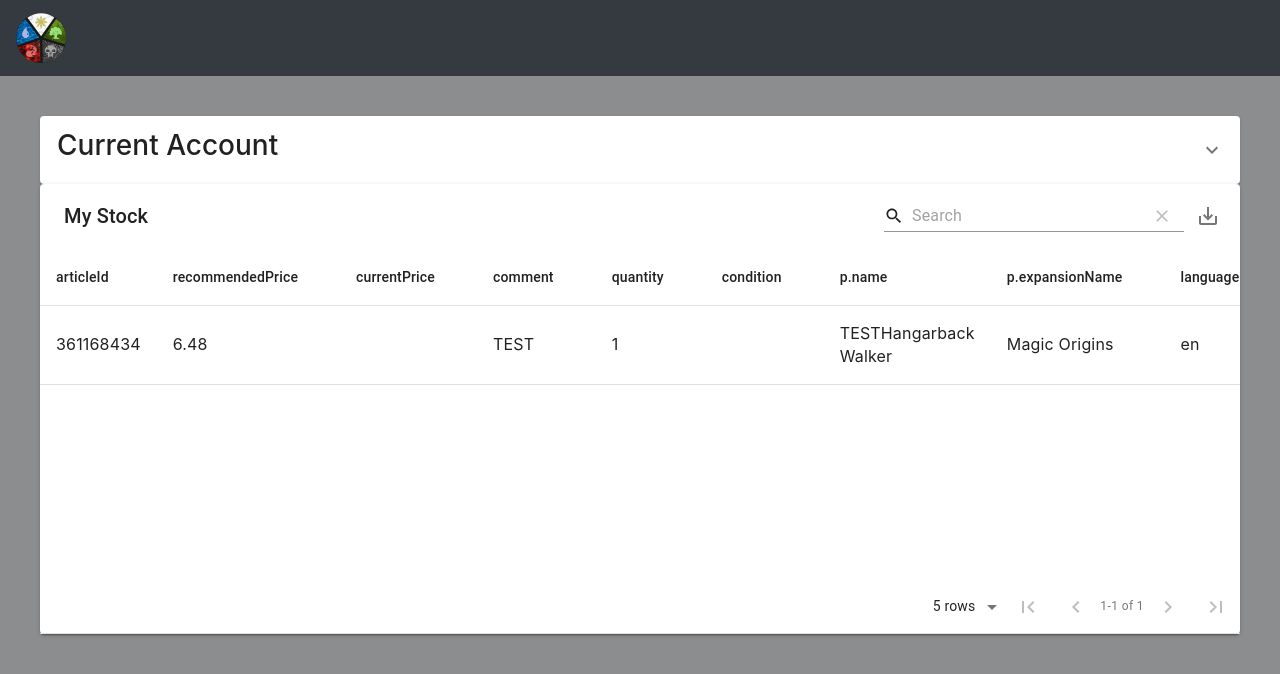
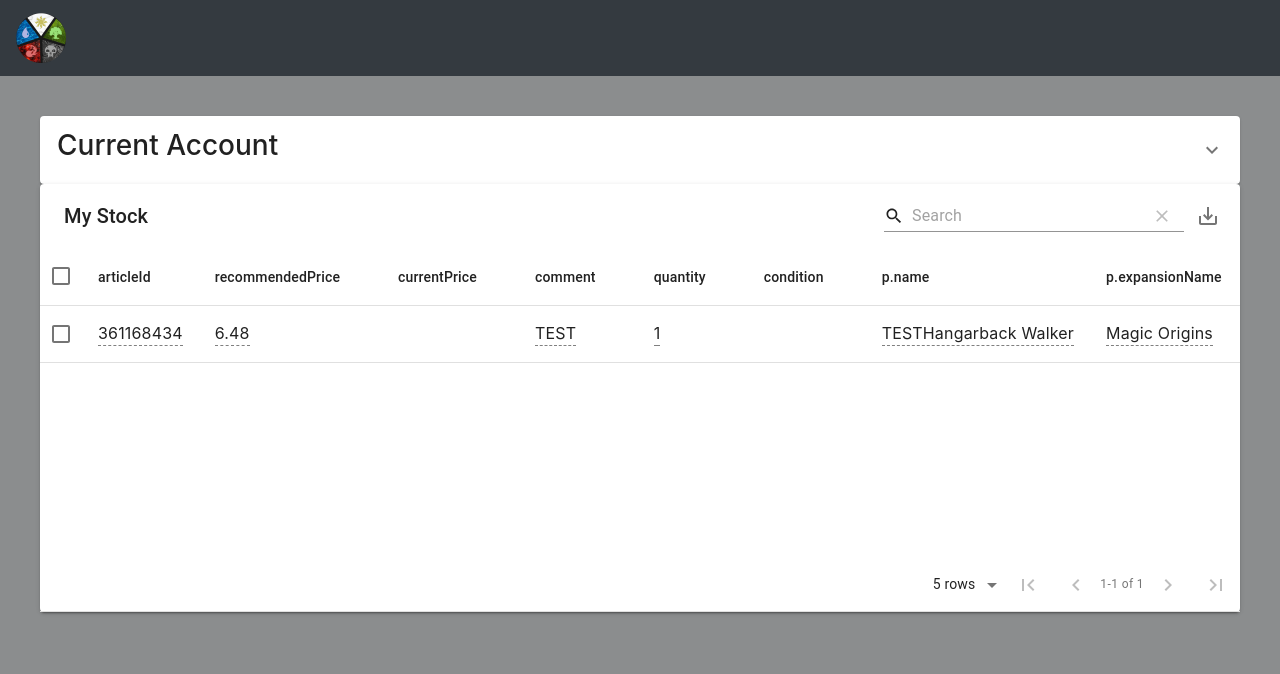
Before and after one commit to Samurus/mkmWebClient-FE, a React (Create React App) app: page / in a window 1280 px wide. Shown: the top 674 px of the page. Built offline with nearby package versions, Linux system fonts and the light colour scheme; no server answers.

Commit message:
edit and select

```diff
--- a/src/components/StockComponent.js
+++ b/src/components/StockComponent.js
@@ -72,16 +72,10 @@ class StockComponent extends React.Component {
                       {title: "p.game", field: "product.game", editable: false},
                       {title: "p.expansionCollectionNumber", field: "product.expansionCollectionNumber", editable: false},
                       {title: "p.rarity", field: "product.rarity", editable: false},
-                      {title: "productId", field: "productId", editable: false},
+                      {title: "p.productId", field: "product.productId", editable: false},
                       ],
             title: "My Stock",
       }
-    }
-
-    componentDidMount() {
-        StockService.getStockInformation().then((response) => {
-            this.setState({stock: response.data})
-        });
     }
 
   render() {
@@ -94,22 +88,33 @@ class StockComponent extends React.Component {
         handleChange={this.handleChange}
         options={{
           exportButton: true,
-                 exportAllData: true
+          exportAllData: true,
+          selection: true
         }}
-
-//         cellEditable={{
-//                 onCellEditApproved: (newValue, oldValue, rowData, columnDef) => {
-//                   return new Promise((resolve, reject) => {
-////                    const data = this.state.rows;
-////                    const index = this.state.stock.indexOf(oldValue);
-////                    this.state.stock[index] = newValue;
-//
-//                     setTimeout(resolve, 1000);
-//                   });
-//                 }
-//               }}
+        cellEditable={{
+          cellStyle: {},
+          onCellEditApproved: (newValue, oldValue, rowData, columnDef) => {
+            return new Promise((resolve, reject) => {
+              setTimeout(resolve, 1000);
+              this.setState((prev) => {
+                return {
+                  ...prev,
+                  stock: prev.stock.map((item, i) => {
+                    if (item.articleId === rowData.articleId) {
+                      return {
+                        ...item,
+                        [columnDef.field]: newValue
+                      };
+                    }
+                    return item;
+                  })
+                };
+              });
+            });
+          }
+        }}
       />
-        )
+    );
   }
 }
 
```
Lines whose indentation alone changed are shown as unchanged.
